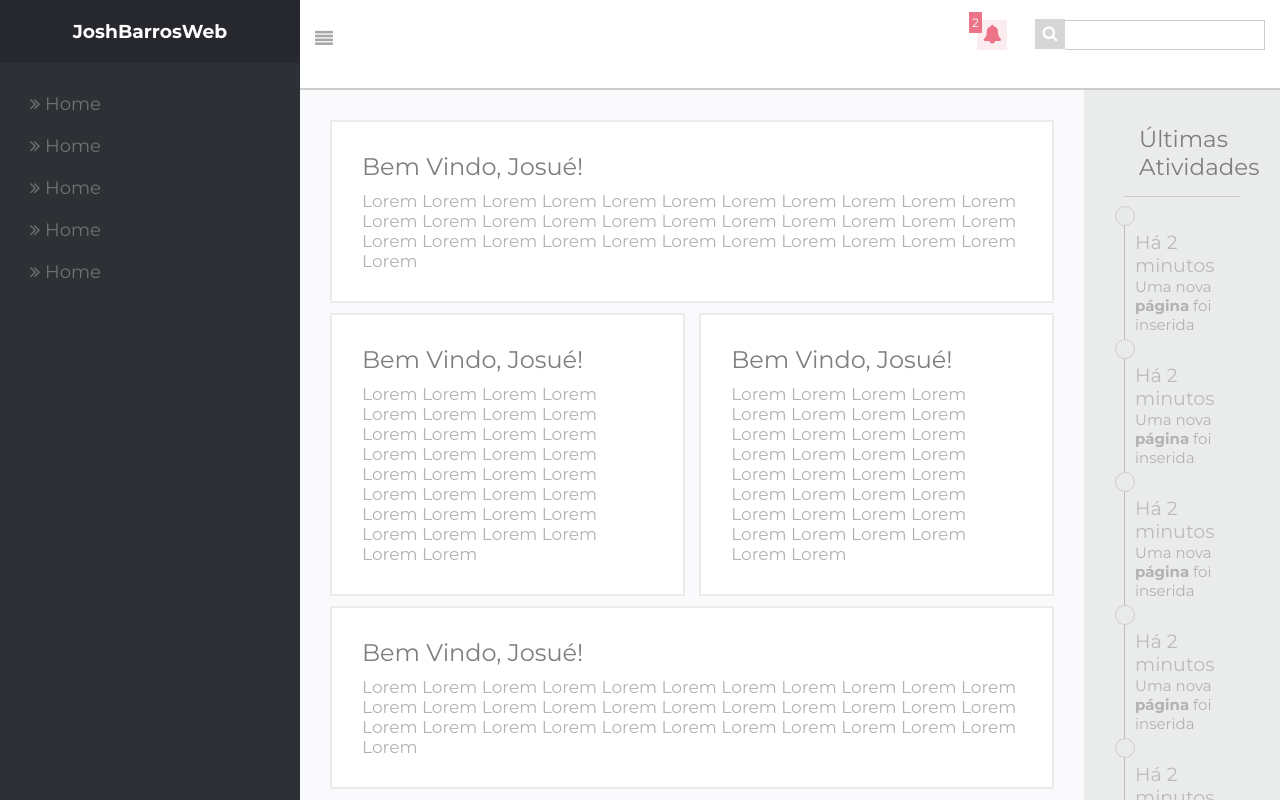
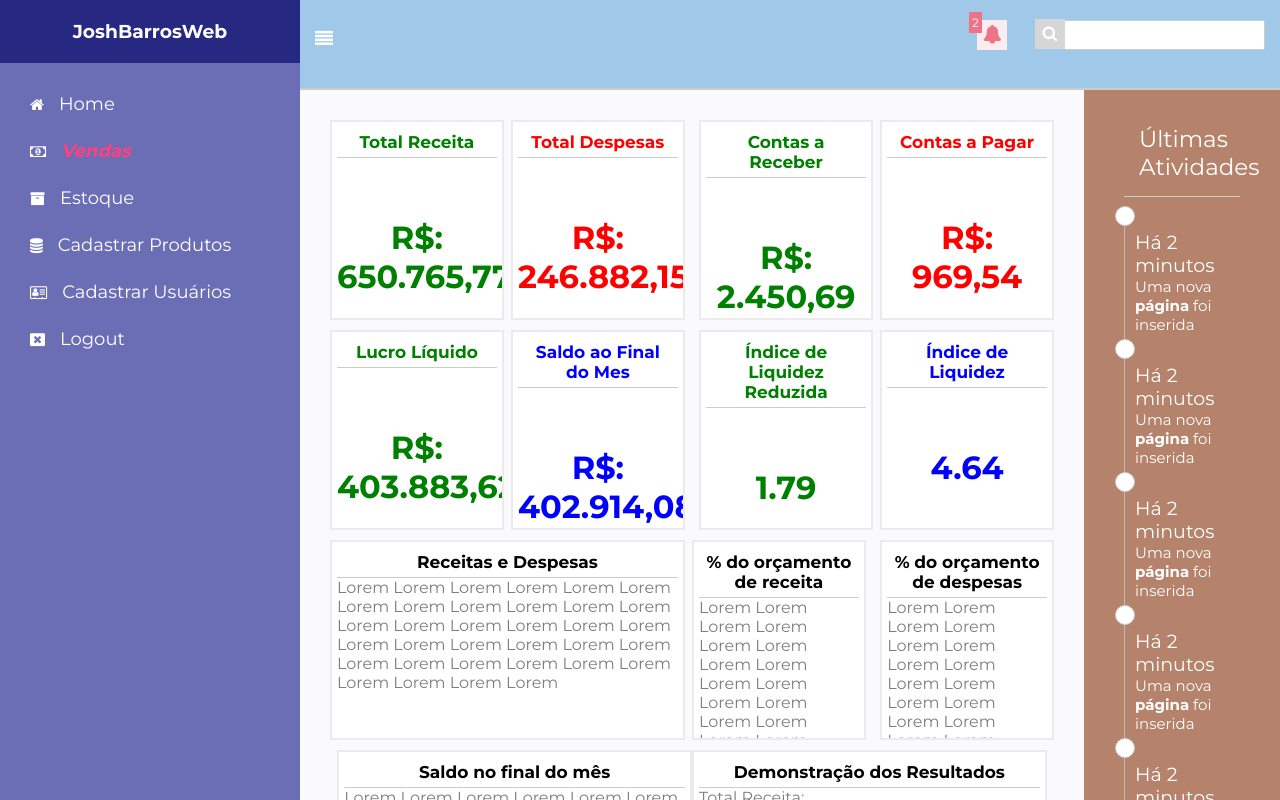
Before and after one commit to joshbarros/dashboard001, a website: page dist/index.html in a window 1280 px wide. Drawn offline with nearby package versions, Linux system fonts and the light colour scheme.

Commit message:
'quarta(major)'

```diff
--- a/dist/css/style.css
+++ b/dist/css/style.css
@@ -21,16 +21,20 @@ html, body{
 .w33{
 	width: 33.3%;
 }
-
+.active{
+	color: rgb(255,64,127) !important;
+	font-style: italic;
+	font-weight: bold;
+}
 div.sidebar{
 	float: left;
 	width: 300px;
-	background: #2D3035;
+	background: #6B6DB5;
 	height: 100%;
 }
 
 div.topo{
-	background: #26282D;
+	background: #262882;
 	text-align: center;
 	padding: 20px 10px;
 }
@@ -48,25 +52,28 @@ div.menu ul{
 }
 
 div.menu li{
-	margin-bottom: 20px;
-	font-size: 18px;
-	color: #717171;
+	margin-bottom: 25px;
+	font-size: 15px;
+	color: #ffffff;
 }
 
 div.menu ul li a{
+	margin-left: 15px;
 	font-size: 18px;
-	color: #717171;
+	color: #ffffff;
 	text-decoration: none;
 }
 
 div.menu li:hover i{
 	transition: 0.6s;
-	color: #6D38B8;
+	color: #E4E889;
 }
 
 div.menu li:hover a{
 	transition: 0.6s;
-	color: white;
+	color: #E4E889;
+	font-size: 20px;
+	text-decoration: underline;
 }
 
 /* FIM DA SIDEBAR */
@@ -79,7 +86,7 @@ div.main-content{
 
 header{
 	height: 90px;
-	background: white;
+	background: #A0C8E8;
 	padding: 20px 15px;
 	border-bottom: 2px solid #ccc;
 }
@@ -161,7 +168,7 @@ header{
 .nome-usuario h2{
 	font-weight: normal;
 	font-size: 18px;
-	color: #A7A7A7;
+	color: white;
 	margin-top: 8px;
 	cursor: pointer;
 }
@@ -176,28 +183,40 @@ header{
 
 .panel{
 	margin-bottom: 10px;
-	padding: 30px;
+	padding: 5px;
 	width: 100%;
 	float: left;
 	border: 2px solid #EBEBEB;
 	background: white;
+	height: 200px;
+	overflow: hidden;
 }
 
 .panel h2{
 	color: #7E7E7E;
-	font-size: 24px;
+	font-size: 16px;
 	font-weight: normal;
 }
 
-.panel p{
+.panel h3{
+	text-align: center;
 	font-size: 17px;
-	color: #B2B2B2;
-	margin-top: 10px;
+	color: black;
+	padding: 5px;
+	border-bottom: 1px solid #ccc;
+}
+
+.panel h4{
+	color: #7E7E7E;
+	font-size: 32px;
+	font-weight: bold;
+	text-align: center;
+	margin-top: 60px;
 }
 
 .ultimas-atividades{
 	width: 20%;
-	background: #EAEBEB;
+	background: #B5836B;
 	padding: 20px 40px;
 	float: left;
 	height: calc(100% - 90px);
@@ -205,7 +224,7 @@ header{
 }
 
 .atividades-topo h2{
-	color: #7E7E7E;
+	color: white;
 	font-size: 23px;
 	border-bottom: 1px solid #ccc;
 	padding: 15px;
@@ -219,13 +238,13 @@ header{
 }
 
 .atividade-registro h2{
-	color: #BBBBBB;
+	color: white;
 	font-size: 19px;
 	font-weight: normal;
 }
 
 .atividade-registro p{
-	color: #B2B2B2;
+	color: white;
 	font-size: 15px;
 }
 
@@ -237,7 +256,7 @@ header{
 	height: 20px;
 	border: 1px solid #cccccc;
 	border-radius: 10px;
-	background: #E9EBEB;
+	background: white;
 }
 
 @media screen and (max-width: 768px)
--- a/dist/index.html
+++ b/dist/index.html
@@ -16,11 +16,12 @@
 		</div><!--topo-->
 		<div class="menu">
 			<ul>
-				<li><i class="fa fa-angle-double-right"></i><a href="#"> Home</a></li>
-				<li><i class="fa fa-angle-double-right"></i><a href="#"> Home</a></li>
-				<li><i class="fa fa-angle-double-right"></i><a href="#"> Home</a></li>
-				<li><i class="fa fa-angle-double-right"></i><a href="#"> Home</a></li>
-				<li><i class="fa fa-angle-double-right"></i><a href="#"> Home</a></li>
+				<li><i class="fa fa-home"></i><a href="#">Home</a></li>
+				<li><i class="fa fa-money"></i><a class="active" href="#">Vendas</a></li>
+				<li><i class="fa fa-archive"></i><a href="#">Estoque</a></li>
+				<li><i class="fa fa-database"></i><a href="#">Cadastrar Produtos</a></li>
+				<li><i class="fa fa-vcard-o"></i><a href="#">Cadastrar Usuários</a></li>
+				<li><i class="fa fa-window-close"></i><a href="#">Logout</a></li>
 			</ul>
 		</div><!--menu-->
 	</div><!--sidebar-->
@@ -46,27 +47,75 @@
 		</header>
 
 		<div class="content1">
-			<div class="panel">
-				<h2>Bem Vindo, Josué!</h2>
-				<p>Lorem Lorem Lorem Lorem Lorem Lorem Lorem Lorem Lorem Lorem Lorem Lorem Lorem Lorem Lorem Lorem Lorem Lorem Lorem Lorem Lorem Lorem Lorem Lorem Lorem Lorem Lorem Lorem Lorem Lorem Lorem Lorem Lorem Lorem </p>
+			<div style="width: 24%; margin-right: 1%;;" class="panel">
+				<h3 style="color:green;">Total Receita</h3>
+				<h4 style="color:green;">R$: 650.765,77 </h4>
 		</div><!--panel-->
 
-		<div style="width: 49%; margin-right: 1%;" class="panel">
-				<h2>Bem Vindo, Josué!</h2>
-				<p>Lorem Lorem Lorem Lorem Lorem Lorem Lorem Lorem Lorem Lorem Lorem Lorem Lorem Lorem Lorem Lorem Lorem Lorem Lorem Lorem Lorem Lorem Lorem Lorem Lorem Lorem Lorem Lorem Lorem Lorem Lorem Lorem Lorem Lorem </p>
+		<div style="width: 24%; margin-right: 1%;" class="panel">
+				<h3 style="color: red;">Total Despesas</h3>
+				<h4 style="color: red;">R$: 246.882,15 </h4>
+		</div><!--panel-->
+
+		<div style="width: 24%; margin-left: 1%;"  class="panel">
+				<h3 style="color:green;">Contas a Receber</h3>
+				<h4 style="color:green;">R$: 2.450,69 </h4>
+		</div><!--panel-->
+
+		<div style="width: 24%; margin-left: 1%;"  class="panel">
+				<h3 style="color: red;">Contas a Pagar</h3>
+				<h4 style="color: red;">R$: 969,54 </h4>
+		</div><!--panel-->
+
+		<div class="clear"></div>
+
+		<div style="width: 24%; margin-right: 1%;;" class="panel">
+				<h3 style="color:green;">Lucro Líquido</h3>
+				<h4 style="color:green;">R$: 403.883,62 </h4>
+		</div><!--panel-->
+
+		<div style="width: 24%; margin-right: 1%;" class="panel">
+				<h3 style="color:blue;">Saldo ao Final do Mes</h3>
+				<h4 style="color:blue;">R$: 402.914,08 </h4>
+		</div><!--panel-->
+
+		<div style="width: 24%; margin-left: 1%;"  class="panel">
+				<h3 style="color:green;">Índice de Liquidez Reduzida</h3>
+				<h4 style="color:green;">1.79 </h4>
+		</div><!--panel-->
+
+		<div style="width: 24%; margin-left: 1%;"  class="panel">
+				<h3 style="color:blue;">Índice de Liquidez</h3>
+				<h4 style="color:blue;">4.64 </h4>
+		</div><!--panel-->
+		<div class="clear"></div>
+
+		<div style="width: 49%; margin-right: 1%;;" class="panel">
+				<h3>Receitas e Despesas</h3>
+				<h2>Lorem Lorem Lorem Lorem Lorem Lorem Lorem Lorem Lorem Lorem Lorem Lorem Lorem Lorem Lorem Lorem Lorem Lorem Lorem Lorem Lorem Lorem Lorem Lorem Lorem Lorem Lorem Lorem Lorem Lorem Lorem Lorem Lorem Lorem </h2>
+		</div><!--panel-->
+
+		<div style="width: 24%; margin-right: 1%;" class="panel">
+				<h3>% do orçamento de receita</h3>
+				<h2>Lorem Lorem Lorem Lorem Lorem Lorem Lorem Lorem Lorem Lorem Lorem Lorem Lorem Lorem Lorem Lorem Lorem Lorem Lorem Lorem Lorem Lorem Lorem Lorem Lorem Lorem Lorem Lorem Lorem Lorem Lorem Lorem Lorem Lorem </h2>
+		</div><!--panel-->
+
+		<div style="width: 24%; margin-left: 1%;"  class="panel">
+				<h3>% do orçamento de despesas</h3>
+				<h2>Lorem Lorem Lorem Lorem Lorem Lorem Lorem Lorem Lorem Lorem Lorem Lorem Lorem Lorem Lorem Lorem Lorem Lorem Lorem Lorem Lorem Lorem Lorem Lorem Lorem Lorem Lorem Lorem Lorem Lorem Lorem Lorem Lorem Lorem </h2>
 		</div><!--panel-->
 
 		<div style="width: 49%; margin-left: 1%;"  class="panel">
-				<h2>Bem Vindo, Josué!</h2>
-				<p>Lorem Lorem Lorem Lorem Lorem Lorem Lorem Lorem Lorem Lorem Lorem Lorem Lorem Lorem Lorem Lorem Lorem Lorem Lorem Lorem Lorem Lorem Lorem Lorem Lorem Lorem Lorem Lorem Lorem Lorem Lorem Lorem Lorem Lorem </p>
+				<h3>Saldo no final do mês</h3>
+				<h2>Lorem Lorem Lorem Lorem Lorem Lorem Lorem Lorem Lorem Lorem Lorem Lorem Lorem Lorem Lorem Lorem Lorem Lorem Lorem Lorem Lorem Lorem Lorem Lorem Lorem Lorem Lorem Lorem Lorem Lorem Lorem Lorem Lorem Lorem </h2>
+		</div><!--panel-->
+				<div style="width: 49%; margin-right: 1%;" class="panel">
+				<h3>Demonstração dos Resultados</h3>
+				<h2>Total Receita:<br>Custo de Bens Vendidos:<br>Lucro Bruto:<br>Total Despesas Operacionais:<br>Lucro Operacional:<br>Imposto:<br>Lucro Líquido:</h2>
 		</div><!--panel-->
 
-		<div class="clear"></div>
-		<div class="panel">
-				<h2>Bem Vindo, Josué!</h2>
-				<p>Lorem Lorem Lorem Lorem Lorem Lorem Lorem Lorem Lorem Lorem Lorem Lorem Lorem Lorem Lorem Lorem Lorem Lorem Lorem Lorem Lorem Lorem Lorem Lorem Lorem Lorem Lorem Lorem Lorem Lorem Lorem Lorem Lorem Lorem </p>
-		</div><!--panel-->
 		</div><!--content1-->
+
 
 		<div class="ultimas-atividades">
 			<div class="atividades-topo">
```
